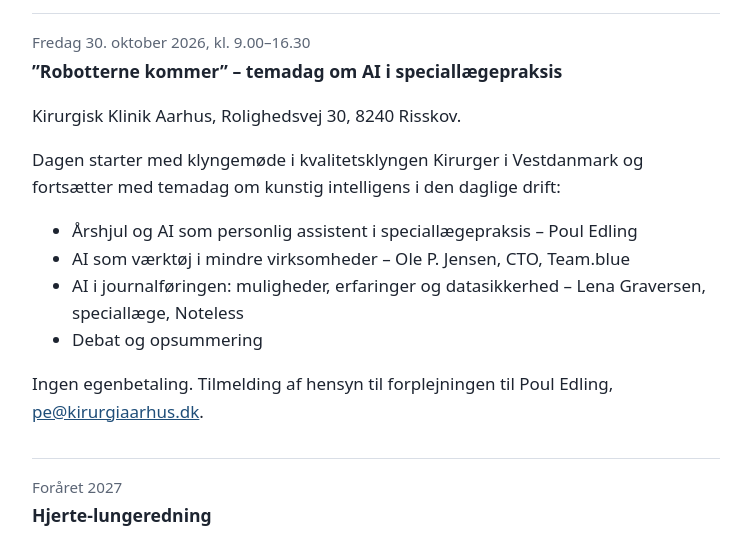
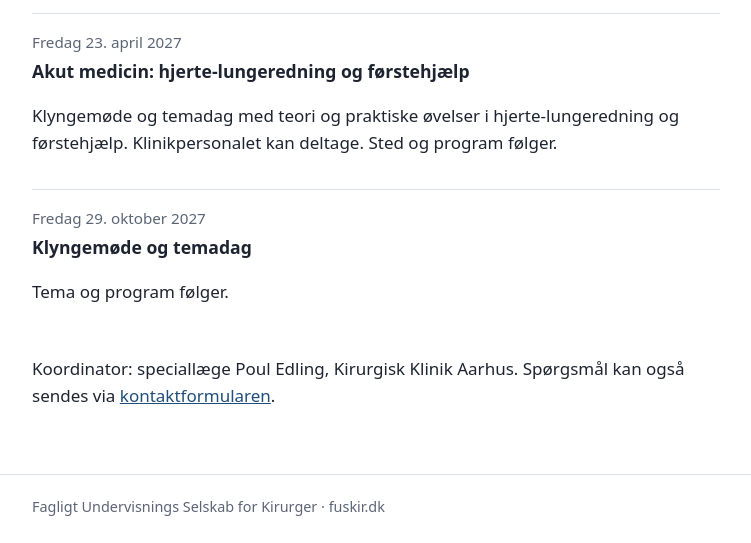
Before and after one commit to Pollefar/fuskir-dk, a plain HTML site: page public/begivenheder/index.html in a window 1280 px wide. Shown: the part 200-743 px from the top of the page, without its empty margins (264-1015 px from the left). Drawn offline with Linux system fonts and the light colour scheme.

Commit message:
Begivenheder opdateret efter klyngemøde 30.10.2026
Co-Authored-By: Claude Opus 5.5 <noreply@anthropic.com>
Claude-Session: https://claude.ai/code/session_01K5cqax8V599GEARySVwNAN

```diff
--- a/public/begivenheder/index.html
+++ b/public/begivenheder/index.html
@@ -14,21 +14,13 @@
 <main><div class="wrap">
 <h1>Kommende begivenheder</h1>
 
-<div class="entry"><div class="date">Fredag 30. oktober 2026, kl. 9.00–16.30</div>
-<h3>”Robotterne kommer” – temadag om AI i speciallægepraksis</h3>
-<p>Kirurgisk Klinik Aarhus, Rolighedsvej 30, 8240 Risskov.</p>
-<p>Dagen starter med klyngemøde i kvalitetsklyngen Kirurger i Vestdanmark og fortsætter med temadag om kunstig intelligens i den daglige drift:</p>
-<ul>
-<li>Årshjul og AI som personlig assistent i speciallægepraksis – Poul Edling</li>
-<li>AI som værktøj i mindre virksomheder – Ole P. Jensen, CTO, Team.blue</li>
-<li>AI i journalføringen: muligheder, erfaringer og datasikkerhed – Lena Graversen, speciallæge, Noteless</li>
-<li>Debat og opsummering</li>
-</ul>
-<p>Ingen egenbetaling. Tilmelding af hensyn til forplejningen til Poul Edling, <a href="mailto:pe@kirurgiaarhus.dk">pe@kirurgiaarhus.dk</a>.</p></div>
+<div class="entry"><div class="date">Fredag 23. april 2027</div>
+<h3>Akut medicin: hjerte-lungeredning og førstehjælp</h3>
+<p>Klyngemøde og temadag med teori og praktiske øvelser i hjerte-lungeredning og førstehjælp. Klinikpersonalet kan deltage. Sted og program følger.</p></div>
 
-<div class="entry"><div class="date">Foråret 2027</div>
-<h3>Hjerte-lungeredning</h3>
-<p>Teoretisk og praktisk undervisning i hjerte-lungeredning, med mulighed for at klinikpersonalet deltager. Dato følger.</p></div>
+<div class="entry"><div class="date">Fredag 29. oktober 2027</div>
+<h3>Klyngemøde og temadag</h3>
+<p>Tema og program følger.</p></div>
 
 <p>Koordinator: speciallæge Poul Edling, Kirurgisk Klinik Aarhus. Spørgsmål kan også sendes via <a href="/#kontakt">kontaktformularen</a>.</p>
 </div></main>
```
